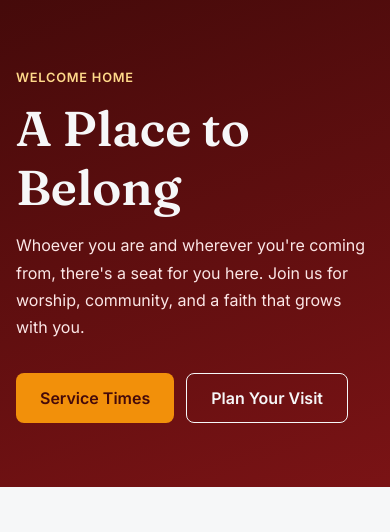
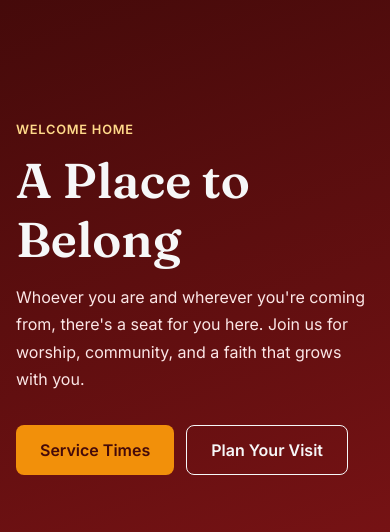
Before and after one commit to olamidemiracle/church-website, a website with bundled scripts: page src/pages/home/index.html in a window 390 px wide. Shown: the top 532 px of the page. Built offline with nearby package versions, Linux system fonts and the light colour scheme; no server answers.

Commit message:
a larger background

```diff
--- a/src/pages/home/home.css
+++ b/src/pages/home/home.css
@@ -12,6 +12,14 @@
   background-size: cover;
   background-position: center 35%;
   background-repeat: no-repeat;
+  min-height: 88vh;
+  display: flex;
+  align-items: center;
+}
+@media (max-width: 640px) {
+  .hero--home {
+    min-height: 70vh;
+  }
 }
 
 .service-snapshot {
```
